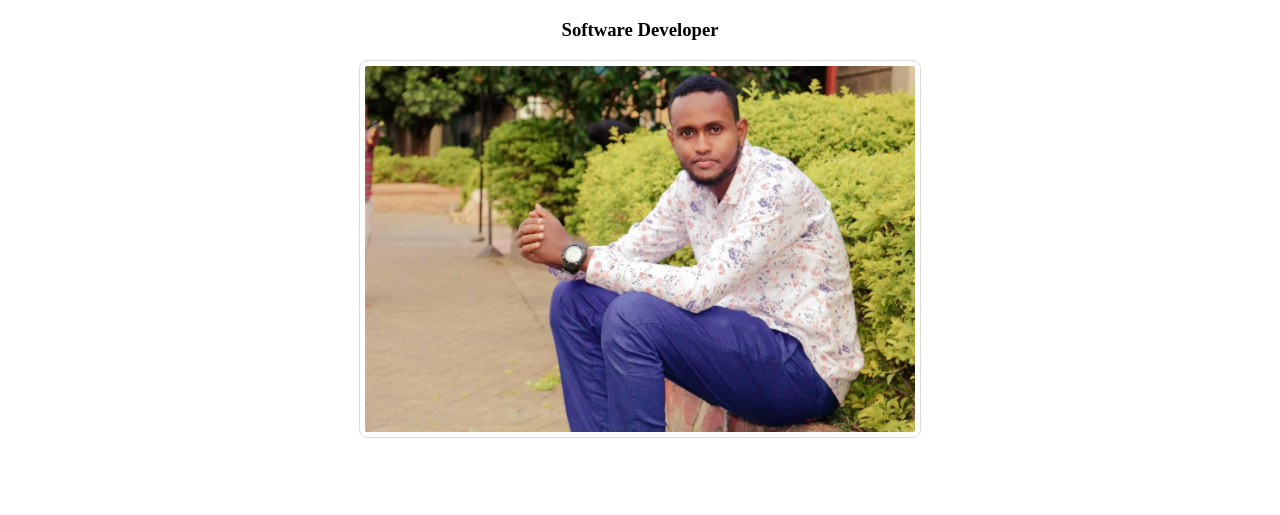
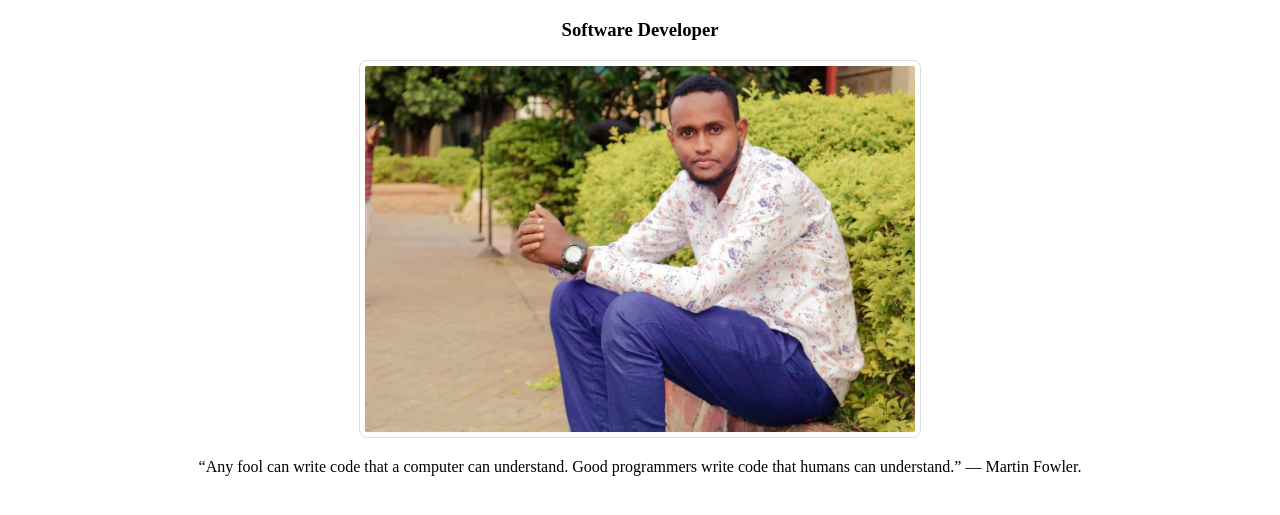
Before and after one commit to osman2491/my-portfolio, a plain HTML site: page index.html in a window 1280 px wide. Shown: the part 115-630 px from the top of the page. Drawn offline with Linux system fonts and the light colour scheme.

Commit message:
added a paragraph

```diff
--- a/index.html
+++ b/index.html
@@ -14,5 +14,7 @@
 <h1>Osman Mohammed</h1>
 <h3> Software Developer</h3>
 <img src="images/osman.jpg" alt="osman image">
+   <p> “Any fool can write code that a computer can understand. Good programmers write code that humans can understand.”
+― Martin Fowler.</p>
 </body>
 </html>
```
